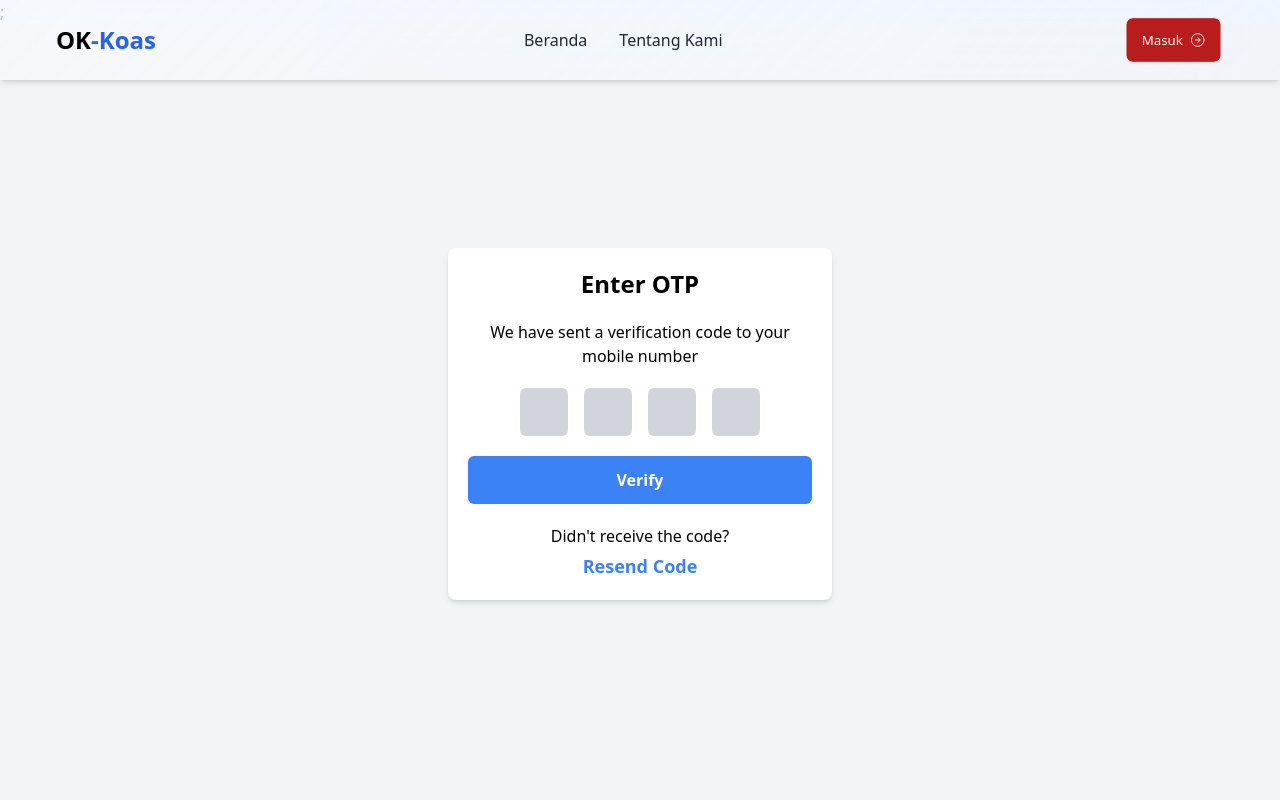
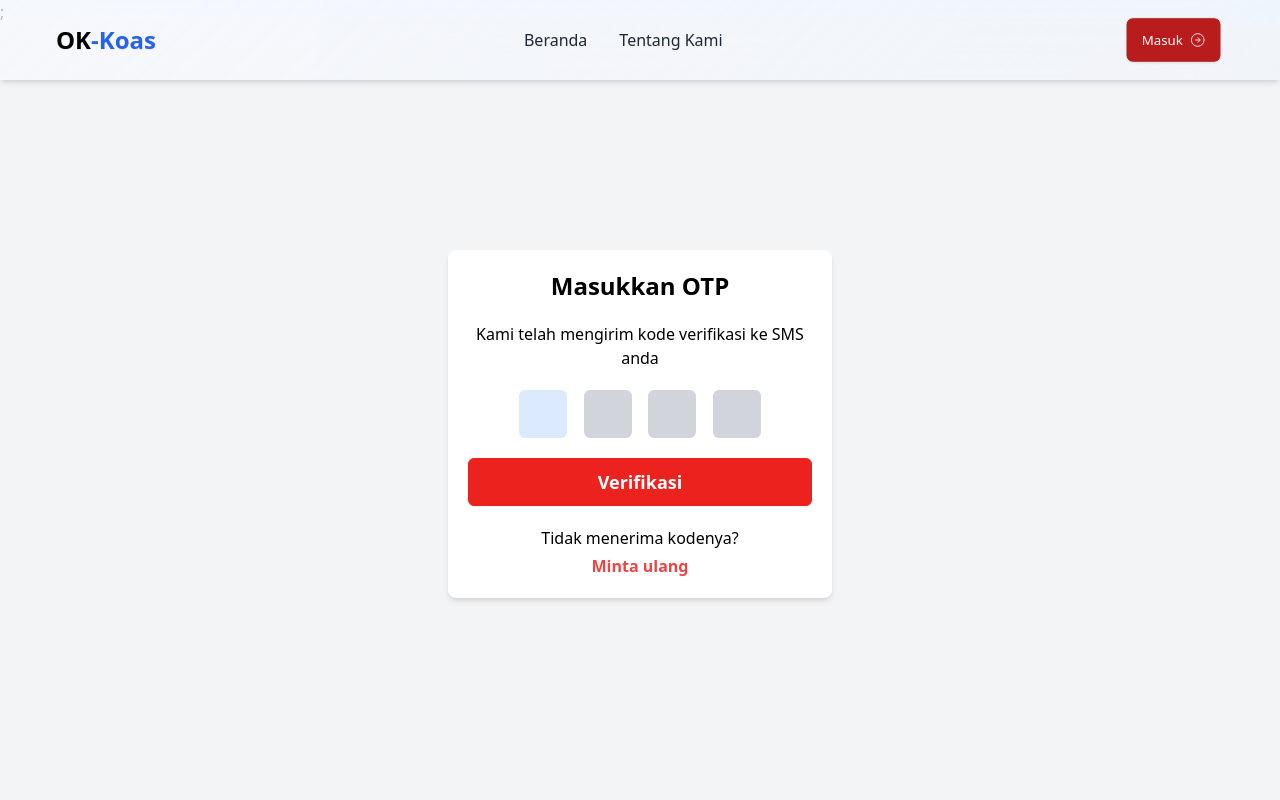
Before and after one commit to ok-koas/client, a React (Vite) app: page /kirim-otp in a window 1280 px wide. Shown: the top 800 px of the page. Built offline with nearby package versions, Linux system fonts and the light colour scheme; no server answers.

Commit message:
adding otp functionality

```diff
--- a/package.json
+++ b/package.json
@@ -24,10 +24,12 @@
     "react-dom": "^18.3.1",
     "react-dotenv": "^0.1.3",
     "react-icons": "^5.2.1",
+    "react-otp-input": "^3.1.1",
     "react-router-dom": "^6.25.1",
     "rimraf": "^6.0.1"
   },
   "devDependencies": {
+    "@types/node": "^22.1.0",
     "@types/react": "^18.3.3",
     "@types/react-dom": "^18.3.0",
     "@vitejs/plugin-react": "^4.3.1",
--- a/src/pages/guest/KirimOtp.jsx
+++ b/src/pages/guest/KirimOtp.jsx
@@ -1,16 +1,37 @@
-import React from "react";
+import React, { useState } from "react";
+import OTPInput from "react-otp-input";
 
 const KirimOtp = () => {
+	const [otp, setOtp] = useState();
+
 	return (
+		<>
 			<div className="flex items-center justify-center min-h-screen bg-gray-100">
 				<form className="w-64 md:w-80 lg:w-96 h-auto bg-white flex flex-col items-center justify-center p-5 gap-5 relative shadow-md rounded-lg">
 					<span className="text-lg md:text-xl lg:text-2xl font-bold text-black">
-					Enter OTP
+						Masukkan OTP
 					</span>
 					<p className="text-xs md:text-sm lg:text-base text-black text-center leading-4">
-					We have sent a verification code to your mobile number
+						Kami telah mengirim kode verifikasi ke SMS anda
 					</p>
-				<div className="w-full flex flex-row gap-2 md:gap-3 lg:gap-4 items-center justify-center">
+					<OTPInput
+						value={otp}
+						onChange={setOtp}
+						onPaste={(event) => {
+							setOtp(event.clipboardData.getData("text"));
+						}}
+						numInputs={4}
+						inputType="number"
+						renderSeparator={<span>&nbsp;&nbsp;&nbsp;&nbsp;</span>}
+						renderInput={(props) => <input {...props} />}
+						shouldAutoFocus={true}
+						placeholder="*"
+						skipDefaultStyles={true}
+						inputStyle={
+							"bg-gray-300 w-8 h-8 md:w-10 md:h-10 lg:w-12 lg:h-12 text-center border-none rounded-md caret-blue-500 text-gray-700 outline-none font-semibold focus:bg-blue-100 transition duration-300"
+						}
+					/>
+					{/* <div className="w-full flex flex-row gap-2 md:gap-3 lg:gap-4 items-center justify-center">
 					<input
 						required
 						maxLength="1"
@@ -35,26 +56,27 @@ const KirimOtp = () => {
 						type="text"
 						className="bg-gray-300 w-8 h-8 md:w-10 md:h-10 lg:w-12 lg:h-12 text-center border-none rounded-md caret-blue-500 text-gray-700 outline-none font-semibold focus:bg-blue-100 transition duration-300"
 					/>
-				</div>
+				</div> */}
 					<button
-					className="w-full h-8 md:h-10 lg:h-12 bg-blue-500 text-white font-semibold rounded-md cursor-pointer hover:bg-blue-600 transition duration-200"
+						className="btn btn-primary text-md md:text-lg w-full h-8 md:h-10 lg:h-12  text-white font-semibold rounded-md cursor-pointer  transition duration-200"
 						type="submit"
 					>
-					Verify
+						Verifikasi
 					</button>
 					<p className="text-xs md:text-sm lg:text-base text-black w-full flex flex-col items-center justify-center gap-1">
-					Didn't receive the code?{" "}
+						Tidak menerima kodenya?
 						<form action="" method="post">
 							<button
-							className="bg-transparent border-none text-blue-500 cursor-pointer text-lg font-bold"
+								className="bg-transparent border-none text-red-500 cursor-pointer text-base font-bold"
 								type="submit"
 							>
-							Resend Code
+								Minta ulang
 							</button>
 						</form>
 					</p>
 				</form>
 			</div>
+		</>
 	);
 };
 
```
Also changed, not shown: 1 other file (tests, documents, lock files or other folders). Lines whose indentation alone changed are shown as unchanged.
